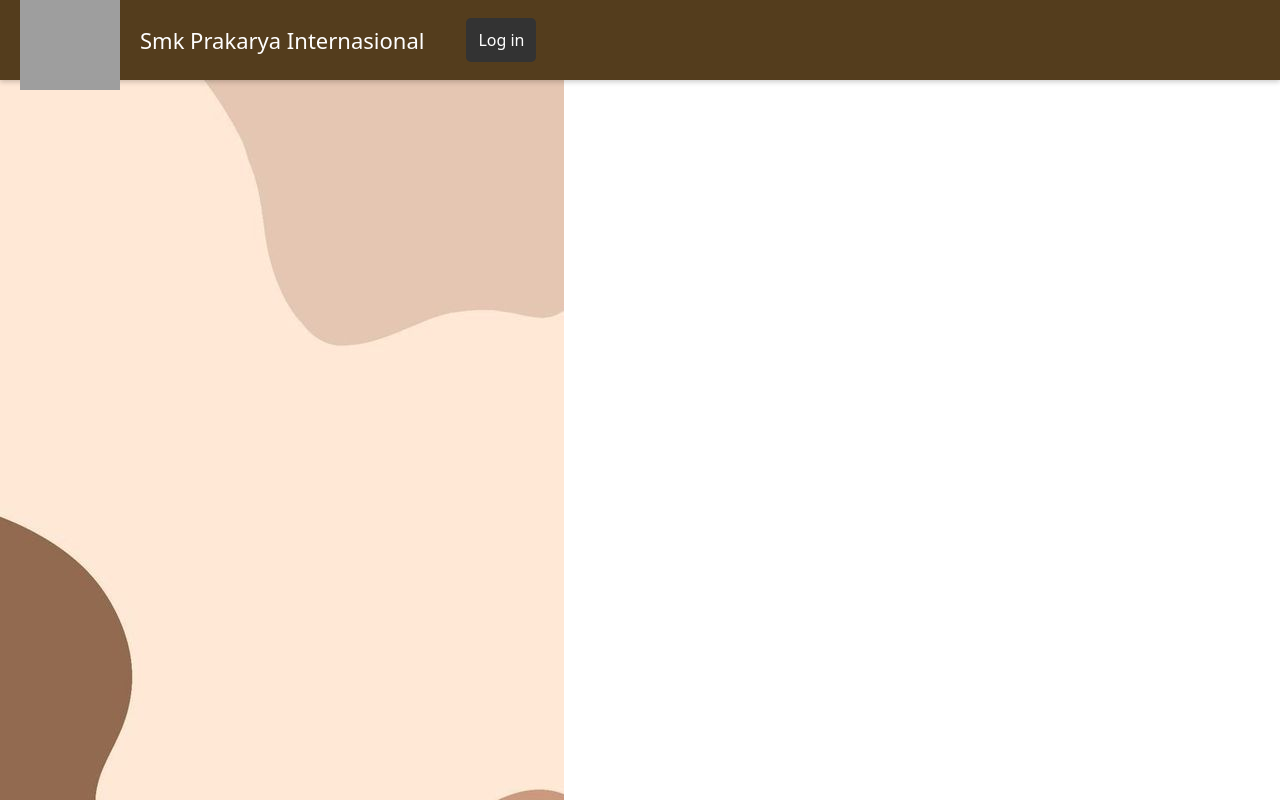
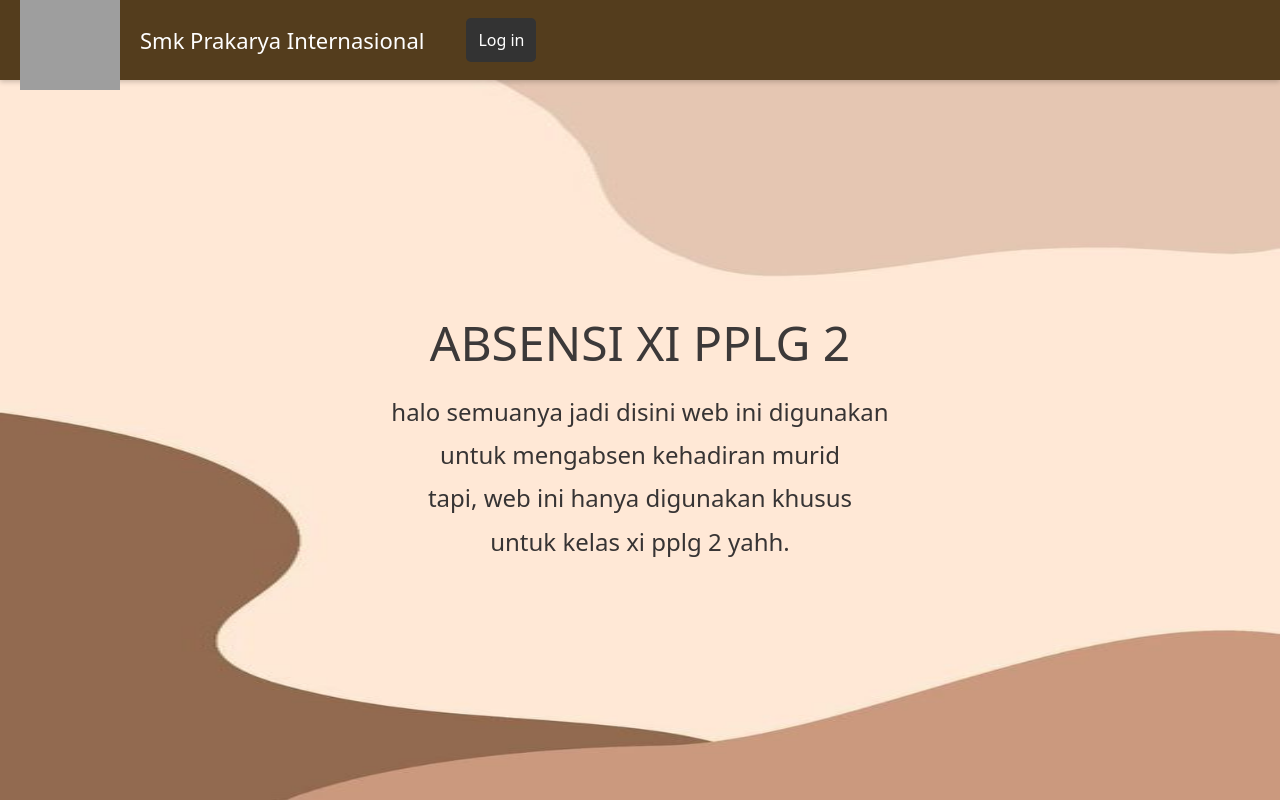
Before and after one commit to iraa-ui/react-figma-ira, a React (Vite) app: page / in a window 1280 px wide. Shown: the top 800 px of the page. Built offline with nearby package versions, Linux system fonts and the light colour scheme; grey boxes are pictures that could not be loaded.

Commit message:
Update home.css

```diff
--- a/src/styles/home.css
+++ b/src/styles/home.css
@@ -3,12 +3,20 @@
     flex-direction: column;
     justify-content: center;
     align-items: center;
-    background: url('/assets/img/bg.jpg'); /* Gunakan path ini jika gambar di folder public */
-
-    background-position: center;
     height: 100vh;
     width: 100vw;
+    position: absolute;
+    top: 0;
+    left: 0;
+
 }
+
+  .background-image {
+    width: 100vw;
+    height: 100vh;
+    background-repeat: repeat-x;
+  }
+
 
 .navbar-expand-lg {
     background-color: rgb(133, 105, 66);
```
